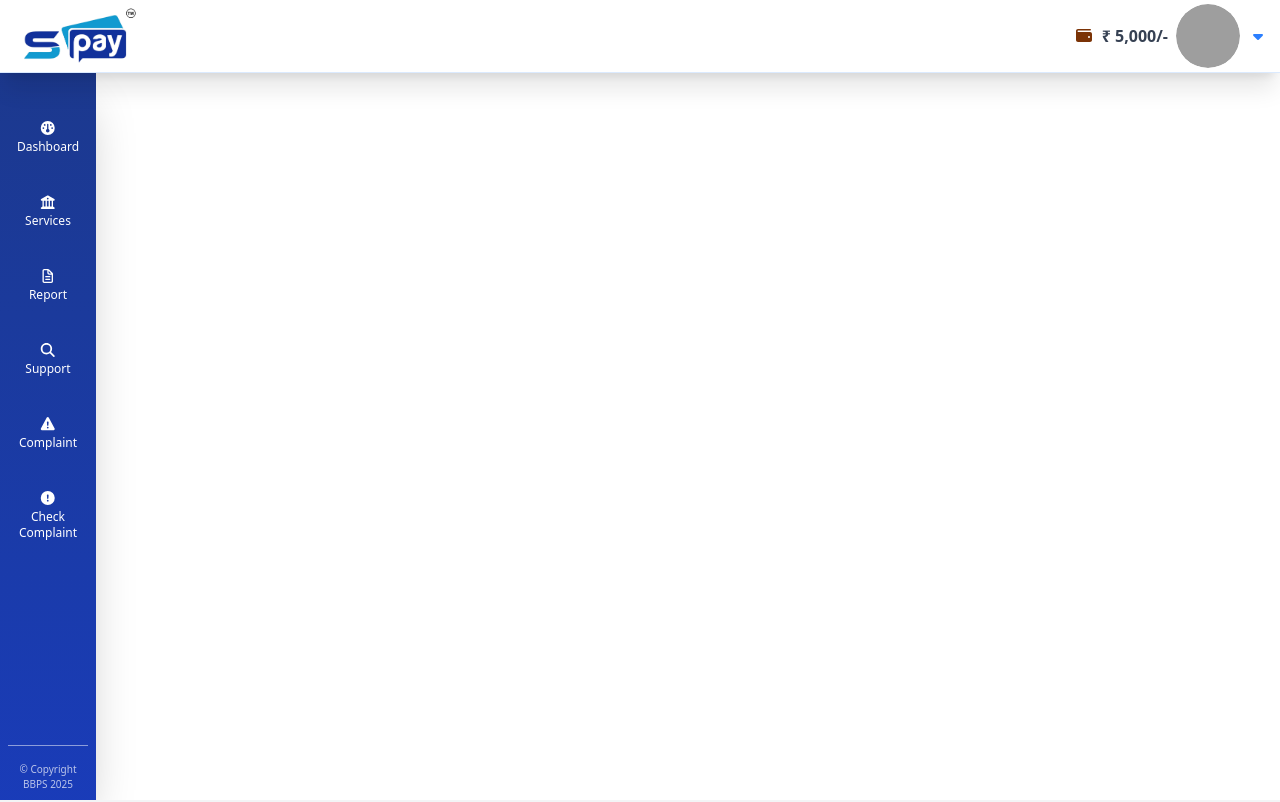
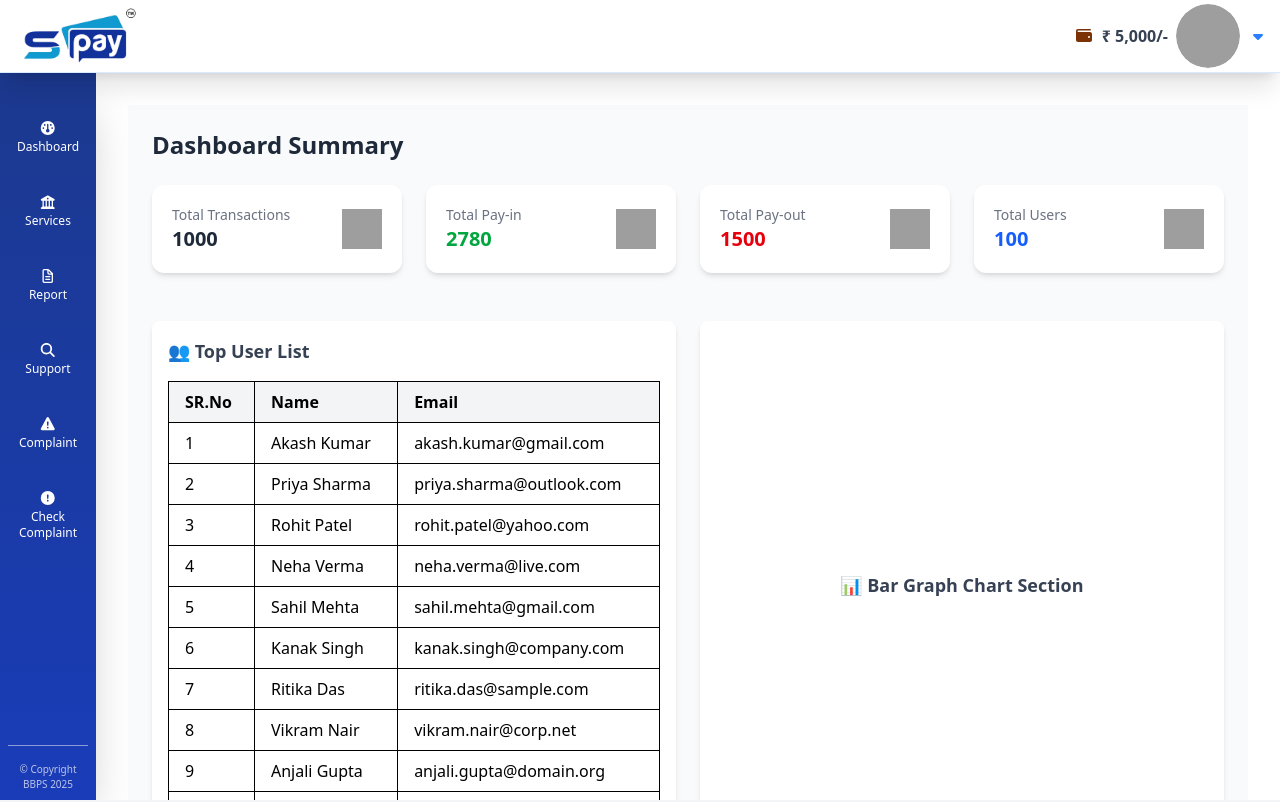
Before and after one commit to muskan0729/Bbps-spay-fintech, a React (Vite) app: page / in a window 1280 px wide. Shown: the top 802 px of the page. Built offline with nearby package versions, Linux system fonts and the light colour scheme; grey boxes are pictures that could not be loaded.

Commit message:
added dashboard route in app.jsx

```diff
--- a/src/App.jsx
+++ b/src/App.jsx
@@ -2,7 +2,7 @@ import { useState } from "react";
 import { Header } from "./components/Header";
 import { Sidebar } from "./components/Sidebar";
 import AdminReport from './pages/AdminReport';
-
+import Dashboard from "./pages/Dashboard";
 
 function App() {
 	const [count, setCount] = useState(0);
@@ -15,6 +15,7 @@ function App() {
 				<div className="flex grow overflow-hidden">
 					<Sidebar />
 					<main className="flex-1 p-8 overflow-y-auto">
+            <Dashboard/>
 					</main>
 				</div>
 
```
